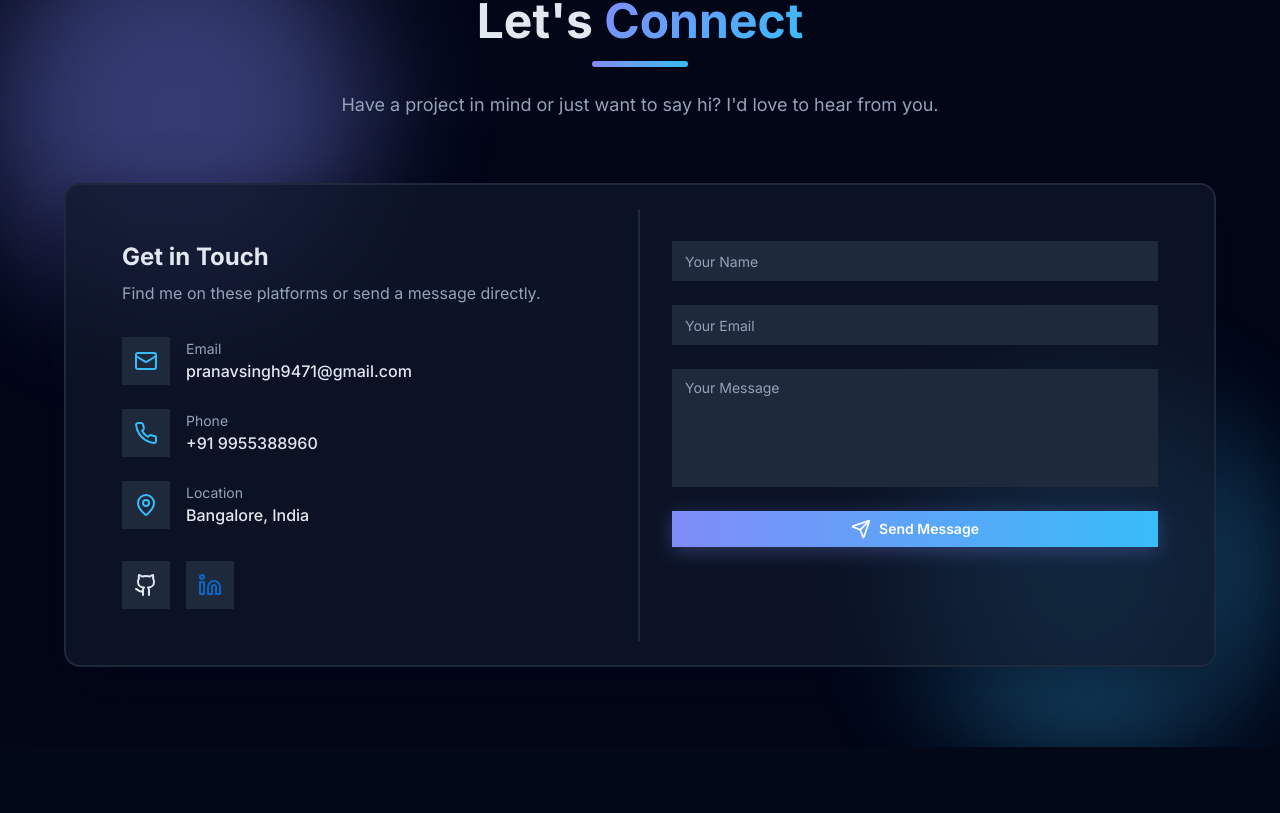
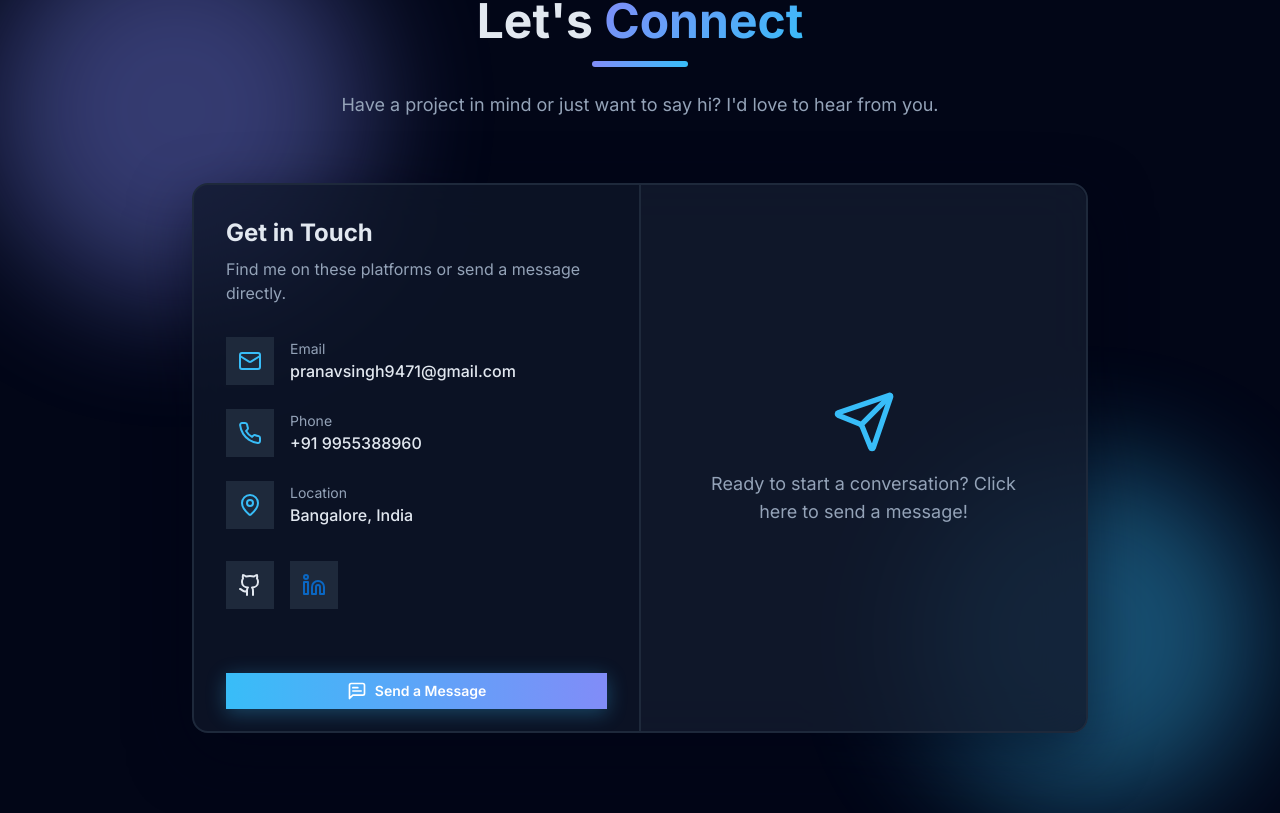
Before and after one commit to Pranavkumar2601/portfolio-v2, a Next.js app: page / in a window 1280 px wide. Shown: the part 9135-9948 px from the top of the page. Before the commit the page ends 9882 px from the top, so only its background shows below. Built offline with nearby package versions, Linux system fonts and the light colour scheme.

Commit message:
fip form added

```diff
--- a/components/contact-section.tsx
+++ b/components/contact-section.tsx
@@ -21,6 +21,8 @@ import {
   CheckCircle,
   AlertTriangle,
   Loader,
+  MessageSquareText,
+  ArrowLeft,
 } from "lucide-react";
 
 // Type Definitions for Mock Components
@@ -33,6 +35,7 @@ interface CardContentProps extends HTMLAttributes<HTMLDivElement> {
 interface ButtonProps extends HTMLAttributes<HTMLButtonElement> {
   children: ReactNode;
   disabled?: boolean;
+  variant?: "default" | "outline" | "ghost"; // Added variant for button styling
 }
 interface InputProps extends HTMLAttributes<HTMLInputElement> {
   value: string;
@@ -61,14 +64,30 @@ const CardContent: FC<CardContentProps> = ({
   </div>
 );
 
-const Button: FC<ButtonProps> = ({ children, className = "", ...props }) => (
+const Button: FC<ButtonProps> = ({
+  children,
+  className = "",
+  variant = "default",
+  ...props
+}) => {
+  const baseClasses =
+    "inline-flex items-center justify-center rounded-md text-sm font-medium transition-colors focus-visible:outline-none focus-visible:ring-2 focus-visible:ring-ring focus-visible:ring-offset-2 disabled:opacity-50 disabled:pointer-events-none px-4 py-2";
+
+  const variantClasses = {
+    default: "text-white shadow-lg hover:opacity-90",
+    outline: "border border-current text-current hover:bg-opacity-10",
+    ghost: "text-current hover:bg-opacity-10",
+  };
+
+  return (
     <button
-    className={`inline-flex items-center justify-center rounded-md text-sm font-medium transition-colors focus-visible:outline-none focus-visible:ring-2 focus-visible:ring-ring focus-visible:ring-offset-2 disabled:opacity-50 disabled:pointer-events-none px-4 py-2 ${className}`}
+      className={`${baseClasses} ${variantClasses[variant]} ${className}`}
       {...props}
     >
       {children}
     </button>
   );
+};
 
 const Input: FC<InputProps> = ({ className = "", ...props }) => (
   <input
@@ -109,7 +128,6 @@ interface FormDataState {
 
 type FormStatus = "idle" | "sending" | "success" | "error";
 
-// A modern, sleek color palette
 const modernColors = {
   background: "#020617",
   surface: "#0f172a",
@@ -127,8 +145,10 @@ const App: FC = () => {
     message: "",
   });
   const [formStatus, setFormStatus] = useState<FormStatus>("idle");
+  const [showContactForm, setShowContactForm] = useState(false);
 
   useEffect(() => {
+    if (!(window as any).emailjs) {
       const script = document.createElement("script");
       script.src =
         "https://cdn.jsdelivr.net/npm/@emailjs/browser@4/dist/email.min.js";
@@ -138,6 +158,7 @@ const App: FC = () => {
       return () => {
         document.body.removeChild(script);
       };
+    }
   }, []);
 
   const handleSubmit = (e: FormEvent<HTMLFormElement>) => {
@@ -154,10 +175,17 @@ const App: FC = () => {
     const templateID = process.env.NEXT_PUBLIC_EMAILJS_TEMPLATE_ID as string;
     const publicKey = process.env.NEXT_PUBLIC_EMAILJS_PUBLIC_KEY as string;
 
+    if (!serviceID || !templateID || !publicKey) {
+      console.error("EmailJS environment variables are not set.");
+      setFormStatus("error");
+      setTimeout(() => setFormStatus("idle"), 5000);
+      return;
+    }
+
     const templateParams = {
       from_name: formData.name,
       from_email: formData.email,
-      to_name: "Pranav Kumar",
+      to_name: "Pranav Kumar", // Replace with your name
       message: formData.message,
     };
 
@@ -169,7 +197,10 @@ const App: FC = () => {
             console.log("SUCCESS!", response.status, response.text);
             setFormStatus("success");
             setFormData({ name: "", email: "", message: "" });
-            setTimeout(() => setFormStatus("idle"), 5000);
+            setTimeout(() => {
+              setFormStatus("idle");
+              setShowContactForm(false); // Flip back to contact info after success
+            }, 5000);
           },
           (err: any) => {
             console.error("FAILED...", err);
@@ -218,7 +249,7 @@ const App: FC = () => {
       icon: Linkedin,
       label: "LinkedIn",
       href: "https://www.linkedin.com/in/pranav-kumar-279a741a0",
-      color: "#0A66C2",
+      color: "#0A66C2", // LinkedIn brand color
     },
   ];
 
@@ -231,6 +262,10 @@ const App: FC = () => {
         }
         .animate-blob { animation: blob 7s infinite; }
         .animation-delay-4000 { animation-delay: -4s; }
+        .backface-hidden {
+            backface-visibility: hidden;
+            -webkit-backface-visibility: hidden; /* For Safari */
+        }
     `;
 
   return (
@@ -238,9 +273,10 @@ const App: FC = () => {
       <style>{styles}</style>
       <section
         id="contact"
-        className="min-h-screen w-full flex items-center justify-center py-16 sm:py-20 px-4 sm:px-6 lg:px-8 relative overflow-hidden"
+        className="min-h-screen w-full flex items-center justify-center py-16 sm:py-20 px-4 sm:px-6 lg:px-8 relative overflow-hidden font-inter"
         style={{ backgroundColor: modernColors.background }}
       >
+        {/* Background Blobs */}
         <div
           className="absolute top-0 -left-4 w-72 h-72 sm:w-96 sm:h-96 rounded-full filter blur-3xl opacity-30 sm:opacity-40 animate-blob"
           style={{ background: modernColors.secondary }}
@@ -251,6 +287,7 @@ const App: FC = () => {
         ></div>
 
         <div className="container mx-auto relative z-10">
+          {/* Section Title */}
           <motion.div
             initial={{ opacity: 0, y: -30 }}
             whileInView={{ opacity: 1, y: 0 }}
@@ -288,18 +325,27 @@ const App: FC = () => {
             </p>
           </motion.div>
 
+          {/* Flip Card Container */}
           <Card
-            className="max-w-6xl mx-auto border-2 backdrop-blur-xl overflow-hidden transition-all duration-300"
+            className="max-w-4xl mx-auto border-2 backdrop-blur-xl overflow-hidden transition-all duration-300 relative min-h-[550px]" // Fixed min-height for all sizes
             style={{
               backgroundColor: `${modernColors.surface}BF`,
               borderColor: modernColors.primary,
               boxShadow: `0 20px 60px ${modernColors.background}90`,
+              transformStyle: "preserve-3d", // Enable 3D transformations for children
             }}
           >
-            <CardContent className="p-0">
-              <div className="grid md:grid-cols-2">
+            <CardContent className="p-0 h-full">
+              {/* Front Side: Contact Information */}
+              <motion.div
+                className="absolute inset-0 backface-hidden flex flex-col md:flex-row h-full w-full" // Ensure it takes full height and width
+                initial={{ rotateY: 0 }}
+                animate={{ rotateY: showContactForm ? 180 : 0 }}
+                transition={{ duration: 0.8, ease: "easeInOut" }}
+                style={{ transformOrigin: "center center" }}
+              >
                 <div
-                  className="p-6 sm:p-8 md:border-r-2"
+                  className="p-6 sm:p-8 md:border-r-2 flex-1 flex flex-col overflow-y-auto" // Added overflow-y-auto
                   style={{ borderColor: modernColors.primary }}
                 >
                   <motion.div
@@ -357,7 +403,7 @@ const App: FC = () => {
                     ))}
                   </div>
 
-                  <div className="flex space-x-4">
+                  <div className="flex space-x-4 mb-8">
                     {socialLinks.map((social, index) => (
                       <motion.a
                         key={social.label}
@@ -379,18 +425,97 @@ const App: FC = () => {
                       </motion.a>
                     ))}
                   </div>
+
+                  {/* Button to flip to form */}
+                  <div className="mt-auto pt-8">
+                    <Button
+                      onClick={() => setShowContactForm(true)}
+                      className="w-full font-semibold text-white transition-all duration-300 hover:opacity-90"
+                      style={{
+                        background: `linear-gradient(90deg, ${modernColors.accent}, ${modernColors.secondary})`,
+                        boxShadow: `0 4px 20px ${modernColors.accent}50`,
+                      }}
+                    >
+                      <MessageSquareText className="w-5 h-5 mr-2" />
+                      Send a Message
+                    </Button>
+                  </div>
                 </div>
 
-                <div className="p-6 sm:p-8">
+                {/* Placeholder for the other half when showing contact info - NOW CLICKABLE */}
+                <div
+                  className="p-6 sm:p-8 flex-1 hidden md:flex items-center justify-center flex-col text-center cursor-pointer transition-colors duration-300 hover:bg-opacity-50" // Added cursor-pointer and hover effect
+                  onClick={() => setShowContactForm(true)} // Added onClick
+                  style={{
+                    backgroundColor: `${modernColors.primary}40`,
+                    color: modernColors.muted,
+                    fontSize: "1.125rem",
+                    lineHeight: "1.75rem",
+                    borderRadius: "0 1rem 1rem 0",
+                  }}
+                >
+                  <Send
+                    className="w-16 h-16 mb-4"
+                    style={{ color: modernColors.accent }}
+                  />
+                  <p className="max-w-xs">
+                    Ready to start a conversation? Click here to send a message!
+                  </p>
+                </div>
+              </motion.div>
+
+              {/* Back Side: Message Form */}
+              <motion.div
+                className="absolute inset-0 backface-hidden flex flex-col md:flex-row h-full w-full" // Ensure it takes full height and width
+                initial={{ rotateY: -180 }} // Start rotated for the back side
+                animate={{ rotateY: showContactForm ? 0 : -180 }}
+                transition={{ duration: 0.8, ease: "easeInOut" }}
+                style={{ transformOrigin: "center center" }}
+              >
+                {/* Placeholder for the other half when showing form - NOW CLICKABLE */}
+                <div
+                  className="p-6 sm:p-8 flex-1 hidden md:flex items-center justify-center flex-col text-center cursor-pointer transition-colors duration-300 hover:bg-opacity-50" // Added cursor-pointer and hover effect
+                  onClick={() => setShowContactForm(false)} // Added onClick
+                  style={{
+                    backgroundColor: `${modernColors.primary}40`,
+                    color: modernColors.muted,
+                    fontSize: "1.125rem",
+                    lineHeight: "1.75rem",
+                    borderRadius: "1rem 0 0 1rem",
+                  }}
+                >
+                  <Mail
+                    className="w-16 h-16 mb-4"
+                    style={{ color: modernColors.secondary }}
+                  />
+                  <p className="max-w-xs">
+                    Want to see my contact info again? Click here to go back!
+                  </p>
+                </div>
+
+                <div className="p-6 sm:p-8 flex-1 flex flex-col overflow-y-auto justify-between">
+                  {" "}
+                  {/* Added overflow-y-auto */}
                   <motion.form
                     onSubmit={handleSubmit}
-                    className="space-y-6"
+                    className="space-y-6 flex-1 flex flex-col"
                     initial={{ opacity: 0 }}
-                    whileInView={{ opacity: 1 }}
-                    transition={{ duration: 0.5, delay: 0.4 }}
-                    viewport={{ once: true }}
+                    animate={{ opacity: showContactForm ? 1 : 0 }} // Only animate opacity when visible
+                    transition={{
+                      duration: 0.3,
+                      delay: showContactForm ? 0.4 : 0,
+                    }}
                     noValidate
                   >
+                    <h3
+                      className="text-2xl font-bold mb-2"
+                      style={{ color: modernColors.text }}
+                    >
+                      Send Me a Message
+                    </h3>
+                    <p className="mb-4" style={{ color: modernColors.muted }}>
+                      I'd love to hear from you.
+                    </p>
                     <Input
                       required
                       name="name"
@@ -460,9 +585,19 @@ const App: FC = () => {
                       {formStatus === "success" && "Message Sent!"}
                       {formStatus === "error" && "Please fill all fields"}
                     </Button>
+                    <Button
+                      type="button"
+                      variant="ghost"
+                      onClick={() => setShowContactForm(false)}
+                      className="w-full mt-2 font-semibold transition-all duration-300 hover:opacity-90"
+                      style={{ color: modernColors.muted }}
+                    >
+                      <ArrowLeft className="w-5 h-5 mr-2" />
+                      Back to Contact Info
+                    </Button>
                   </motion.form>
                 </div>
-              </div>
+              </motion.div>
             </CardContent>
           </Card>
         </div>
```
Lines whose indentation alone changed are shown as unchanged.
